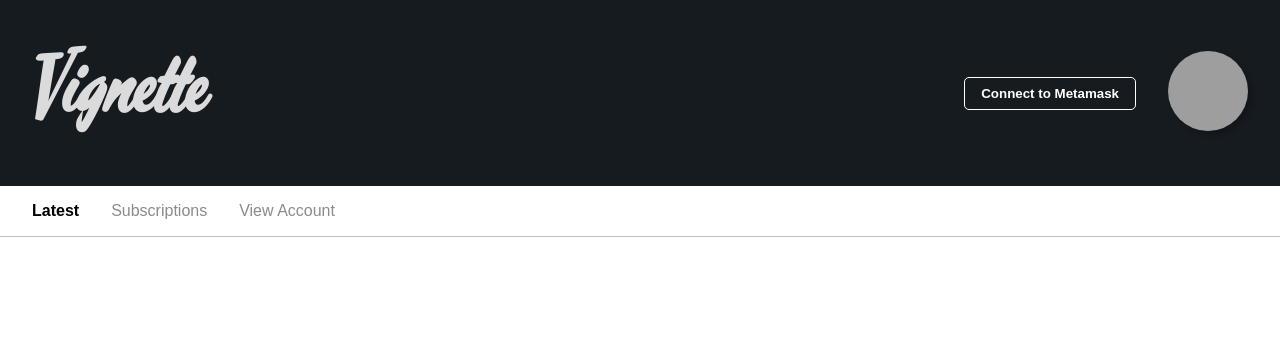
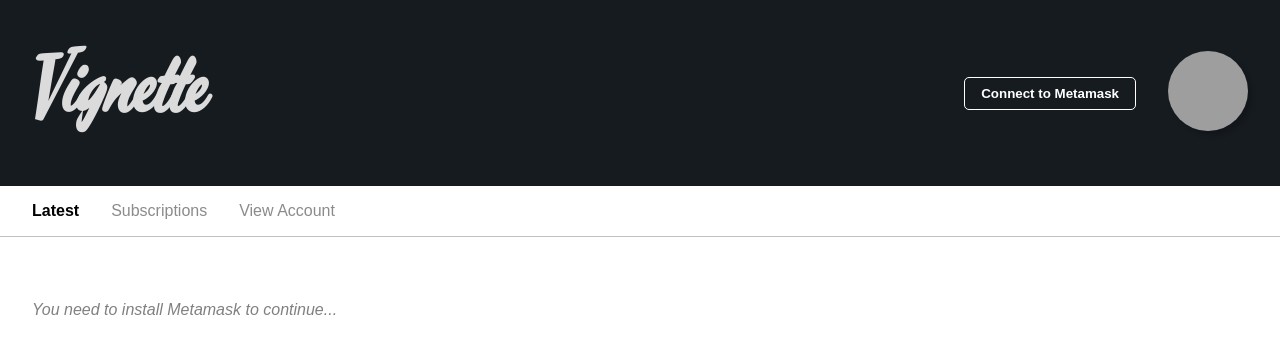
Before and after one commit to theabdullahalam/vignette-user, a React (Create React App) app: page / in a window 1280 px wide. Shown: the top 354 px of the page. Built offline with nearby package versions, Linux system fonts and the light colour scheme; grey boxes are pictures that could not be loaded; what ipfs-http-client would draw is missing.

Commit message:
add empty prompt

```diff
--- a/src/App.scss
+++ b/src/App.scss
@@ -7,6 +7,12 @@
 
 .link-button {
   text-decoration: none;
+}
+
+.empty-prompt{
+  margin-left: 2rem;
+  font-style: italic;
+  color: grey;
 }
 
 button, .link-button {
--- a/src/pages/HomePage.tsx
+++ b/src/pages/HomePage.tsx
@@ -21,6 +21,7 @@ export default function HomePage({
   const [enteredAddress, setEnteredAddress] = useState<string>('');
   const [photographs, setPhotographs] = useState<any>([]);
   const [isSubscribed, setIsSubscribed] = useState<boolean>(false);
+  const [emptyPrompt, setEmptyPrompt] = useState<string>('');
 
   const fetchAllPhotographs = async () => {
     await fetchPhotographsFromChain();
@@ -28,6 +29,7 @@ export default function HomePage({
 
   useEffect(() => {
     loadSectionPhotos();
+    setEmptyPromptState();
     // eslint-disable-next-line react-hooks/exhaustive-deps
   }, []);
 
@@ -43,6 +45,10 @@ export default function HomePage({
   useEffect(() => {
     setIsSubscribed(getIsSubscribed(enteredAddress));
   }, [enteredAddress]);
+
+  useEffect(() => {
+    setEmptyPromptState()
+  }, [current_account, photographs])
 
   const loadSectionPhotos = () => {
     setPhotographs([]);
@@ -108,6 +114,27 @@ export default function HomePage({
   const getIsSubscribed = (account: string) => {
     return getSubscriptions().includes(account);
   };
+
+  const getEmptyPrompt = async () => {
+    if (!window.ethereum) {
+      return 'You need to install Metamask to continue...';
+    }
+    if (current_account === '') {
+      return 'Connect to Metamask to view photographs...';
+    }
+    const chainId: string = await window.ethereum.request({ method: 'eth_chainId' });
+    if (chainId !== '0x3' && chainId !== '0x4'){
+      return 'Are you sure you are connected to Rinkeby or Ropsten?';
+    }
+    if (photographs.length === 0) {
+      return 'There are no photographs to display. Go to profile to upload one :)';
+    }
+  };
+
+  const setEmptyPromptState = async () => {
+    const prompt = await getEmptyPrompt();
+    setEmptyPrompt(prompt || '');
+  }
 
   const fetchSubscriptionPhotographs = async () => {
     if (ethprovider !== undefined) {
@@ -202,13 +229,18 @@ export default function HomePage({
             </button>
           </div>
 
-          {photographs.length > 0 && enteredAddress != '' ? <ProfileSection account={enteredAddress} ethprovider={ethprovider} /> : <></>}
+          {photographs.length > 0 && enteredAddress != '' ? (
+            <ProfileSection account={enteredAddress} ethprovider={ethprovider} />
+          ) : (
+            <></>
+          )}
         </div>
       ) : (
         <></>
       )}
 
       <Feed photographs={photographs} setPhotographToShow={setPhotographToShow} />
+      {photographs.length === 0 ? <p className="empty-prompt">{emptyPrompt}</p> : <></>}
     </div>
   );
 }
```
Also changed, not shown: src/components/EmptyPrompt.tsx (added, +15 -0 lines), src/helpers.tsx (line endings or trailing spaces).
